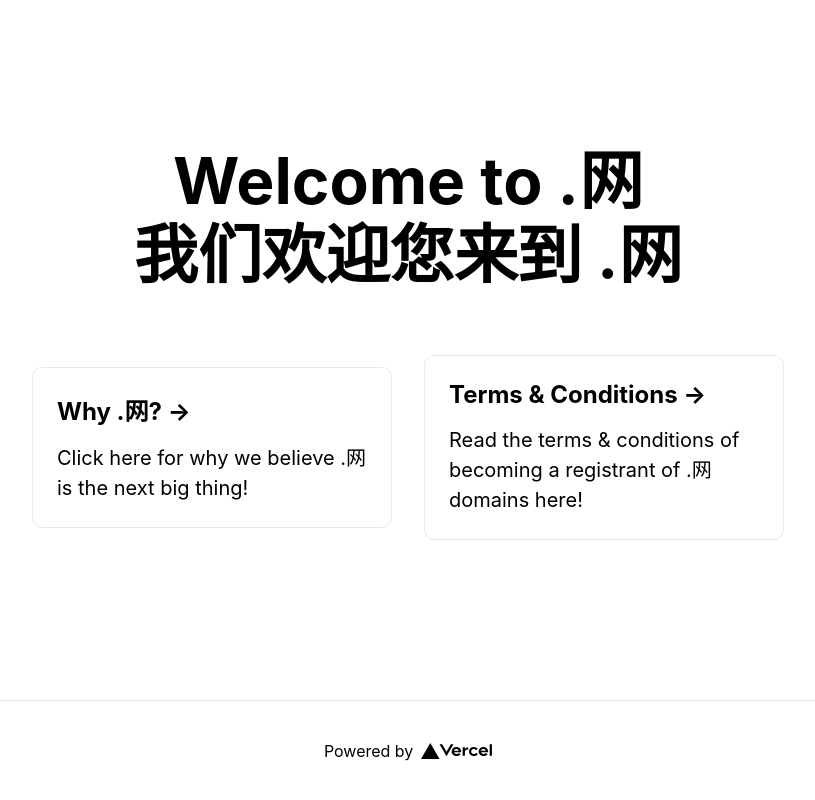
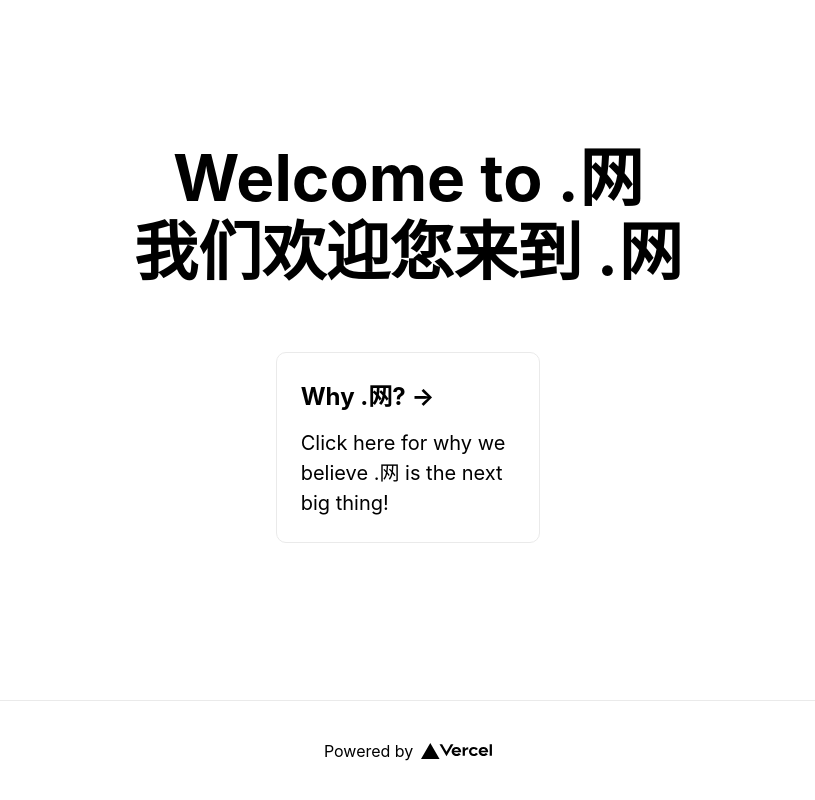
Before and after one commit to nhtwang/testtwo, a Next.js app: page / in a window 1280 px wide. Shown: the whole page, without its empty margins (232-1047 px from the left). Built offline with nearby package versions, Linux system fonts and the light colour scheme.

Commit message:
Update index.js

```diff
--- a/pages/index.js
+++ b/pages/index.js
@@ -29,12 +29,6 @@ export default function Home() {
             </p>
           </a>
 
-
-          <a href="http://terms.网.hns.to/" className={styles.card}>
-            <h3>Terms & Conditions &rarr;</h3>
-            <p>Read the terms & conditions of becoming a registrant of .网 domains here!</p>
-          </a>
-
         </div>
       </main>
 
```
